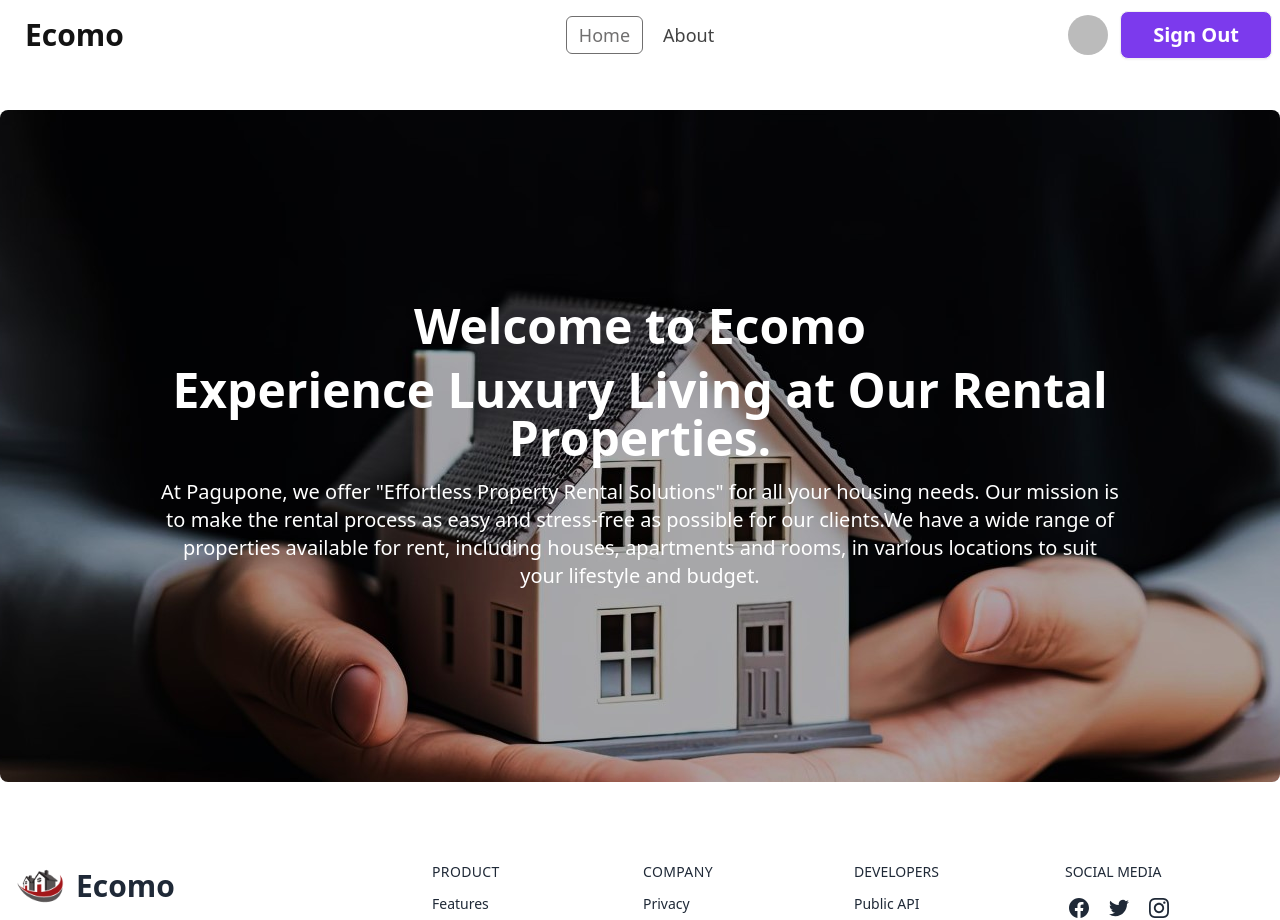
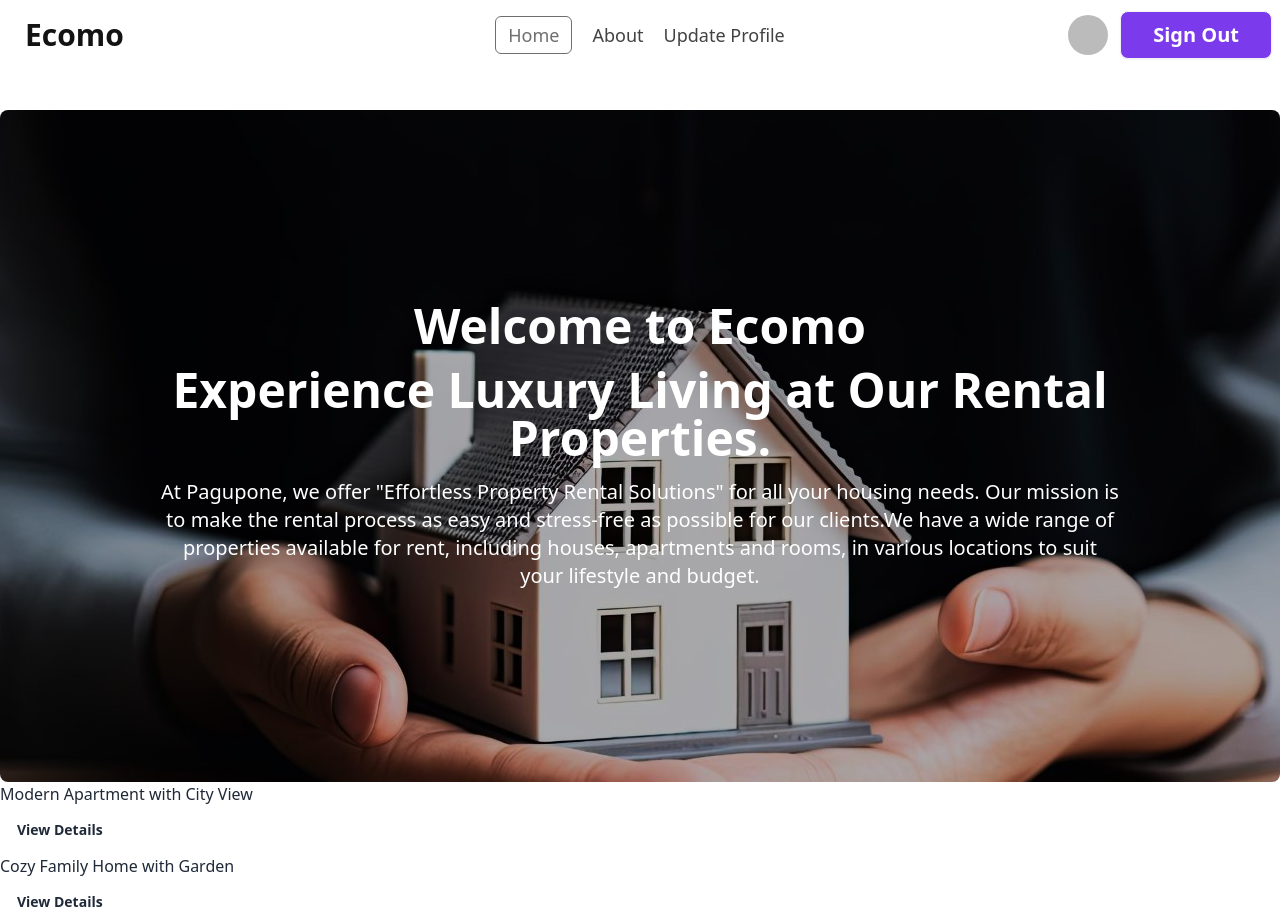
Before and after one commit to devo-ab/real-estate, a React (Vite) app: page / in a window 1280 px wide. Shown: the top 920 px of the page. Built offline with nearby package versions, Linux system fonts and the light colour scheme; no server answers; sample sign-in values are in the browser's storage.

Commit message:
add profile update

```diff
--- a/package.json
+++ b/package.json
@@ -15,6 +15,7 @@
     "localforage": "^1.10.0",
     "match-sorter": "^6.3.4",
     "moment": "^2.30.1",
+    "prop-types": "^15.8.1",
     "react": "^18.2.0",
     "react-dom": "^18.2.0",
     "react-icons": "^5.1.0",
--- a/src/Pages/Home/Home.jsx
+++ b/src/Pages/Home/Home.jsx
@@ -1,14 +1,33 @@
-import 'animate.css';
+import "animate.css";
+import { useLoaderData } from "react-router-dom";
+import HomeDataCard from "../HomeDataCard/HomeDataCard";
 
 const Home = () => {
+  const homeData = useLoaderData();
+  console.log(homeData);
+
   return (
     <div>
       <div className="bg-home-banner bg-center mt-10 rounded-lg py-10 lg:py-48 lg:px-40">
-            <h1 className="animate__animated animate__jackInTheBox text-5xl text-center font-bold text-white">Welcome to Ecomo</h1>
+        <h1 className="animate__animated animate__jackInTheBox text-5xl text-center font-bold text-white">
+          Welcome to Ecomo
+        </h1>
 
-            <h1 className="text-white text-center font-bold text-2xl lg:text-5xl mt-4">Experience Luxury Living at Our Rental Properties.</h1>
+        <h1 className="text-white text-center font-bold text-2xl lg:text-5xl mt-4">
+          Experience Luxury Living at Our Rental Properties.
+        </h1>
 
-            <p className="text-white text-center lg:text-xl mt-4">At Pagupone, we offer "Effortless Property Rental Solutions" for all your housing needs. Our mission is to make the rental process as easy and stress-free as possible for our clients.We have a wide range of properties available for rent, including houses, apartments and rooms, in various locations to suit your lifestyle and budget.</p>
+        <p className="text-white text-center lg:text-xl mt-4">
+          At Pagupone, we offer "Effortless Property Rental Solutions" for all your housing needs.
+          Our mission is to make the rental process as easy and stress-free as possible for our
+          clients.We have a wide range of properties available for rent, including houses,
+          apartments and rooms, in various locations to suit your lifestyle and budget.
+        </p>
+      </div>
+      <div>
+        {
+            homeData.map(data => <HomeDataCard key={data.id} data={data}></HomeDataCard>)
+        }
       </div>
     </div>
   );
--- /dev/null
+++ b/src/Pages/HomeDataCard/HomeDataCard.jsx
@@ -0,0 +1,20 @@
+import PropTypes from 'prop-types';
+import { Link } from 'react-router-dom';
+
+const HomeDataCard = ({data}) => {
+
+    const {id, estate_title, segment_name, price, status, location} = data;
+
+    return (
+        <div>
+            <h1>{data.estate_title}</h1>
+            <Link to={`/home-details/${id}`} className='btn btn-ghost'><button>View Details</button></Link>
+        </div>
+    );
+};
+
+HomeDataCard.propTypes = {
+    data : PropTypes.object.isRequired
+};
+
+export default HomeDataCard;
--- /dev/null
+++ b/src/Pages/HomeDetails/HomeDetails.jsx
@@ -0,0 +1,15 @@
+import { useLoaderData, useParams } from "react-router-dom";
+
+const HomeDetails = () => {
+
+  const homeData = useLoaderData();
+  const { id } = useParams();
+
+  return (
+    <div>
+      <h1>update coming</h1>
+    </div>
+  );
+};
+
+export default HomeDetails;
--- a/src/Pages/Navbar/Navbar.jsx
+++ b/src/Pages/Navbar/Navbar.jsx
@@ -31,6 +31,19 @@ const Navbar = () => {
       >
         About
       </NavLink>
+
+      {
+        user && <NavLink
+        to="/update-profile"
+        className={({ isActive }) =>
+          isActive
+            ? "text-[#706F6F] text-lg font-medium border border-[#706F6F] rounded-md px-3 py-1 text-center"
+            : "text-[#131313CC] text-center text-lg"
+        }
+      >
+        Update Profile
+      </NavLink>
+      }
     </div>
   );
 
@@ -71,7 +84,7 @@ const Navbar = () => {
             {navLinks}
           </ul>
         </div>
-        <a className="btn btn-ghost text-3xl text-[#131313] font-bold">Ecomo</a>
+        <Link to="/" className="btn btn-ghost text-3xl text-[#131313] font-bold">Ecomo</Link>
       </div>
       <div className="navbar-center hidden lg:flex">
         <ul className="menu menu-horizontal px-1">{navLinks}</ul>
--- /dev/null
+++ b/src/Pages/UpdateProfile/UpdateProfile.jsx
@@ -0,0 +1,9 @@
+const UpdateProfile = () => {
+    return (
+        <div>
+            update profile
+        </div>
+    );
+};
+
+export default UpdateProfile;
--- /dev/null
+++ b/src/Routes/PrivateRoutes.jsx
@@ -0,0 +1,16 @@
+import { useContext } from "react";
+import { AuthContext } from "../Providers/AuthProvider";
+import { Navigate } from "react-router-dom";
+
+const PrivateRoutes = ({children}) => {
+
+    const {user} = useContext(AuthContext);
+
+    if(user){
+        return children;
+    }
+
+    return <Navigate to="/signin"></Navigate>;
+};
+
+export default PrivateRoutes;
--- a/src/Routes/Routes.jsx
+++ b/src/Routes/Routes.jsx
@@ -5,6 +5,9 @@ import About from "../Pages/About/About";
 import SingIn from "../Pages/SingIn/SingIn";
 import SingUp from "../Pages/SingUp/SingUp";
 import ErrorPage from "../Pages/ErrorPage/ErrorPage";
+import PrivateRoutes from "./PrivateRoutes";
+import HomeDetails from "../Pages/HomeDetails/HomeDetails";
+import UpdateProfile from "../Pages/UpdateProfile/UpdateProfile";
 
 const routes = createBrowserRouter([
     {
@@ -14,7 +17,8 @@ const routes = createBrowserRouter([
         children:[
             {
                 path:"/",
-                element:<Home></Home>
+                element:<Home></Home>,
+                loader:() => fetch('/data.json')
             },
             {
                 path:"/about",
@@ -27,6 +31,15 @@ const routes = createBrowserRouter([
             {
                 path:"/signup",
                 element:<SingUp></SingUp>
+            },
+            {
+                path:"/home-details/:id",
+                element:<PrivateRoutes><HomeDetails></HomeDetails></PrivateRoutes>,
+                loader:() => fetch('/data.json')
+            },
+            {
+                path:"/update-profile",
+                element:<PrivateRoutes><UpdateProfile></UpdateProfile></PrivateRoutes>
             }
         ],
     },
```
Also changed, not shown: 1 other file (tests, documents, lock files or other folders). Lines whose indentation alone changed are shown as unchanged.
